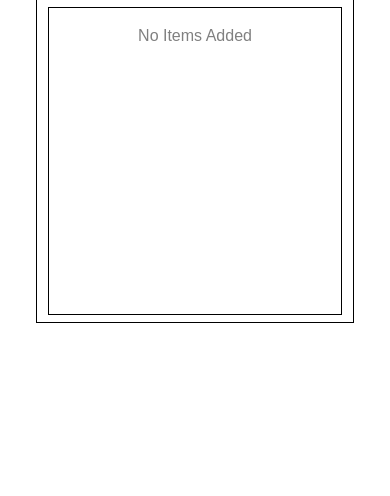
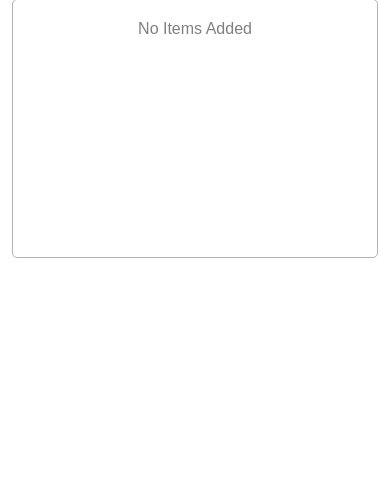
Before and after one commit to vishesh3006/Assignment-2, a website built with Parcel: page index.html in a window 390 px wide. Shown: the part 348-844 px from the top of the page. Built offline with nearby package versions, Linux system fonts and the light colour scheme.

Commit message:
Update styles.css

```diff
--- a/src/styles.css
+++ b/src/styles.css
@@ -14,8 +14,7 @@ body {
 .editForm,
 .addForm {
   max-width: 400px;
-  border: 1px solid #000;
-  padding: 10px 15px 50px;
+  /* border: 1px solid #000; */
 }
 
 #itemQuantity {
@@ -27,10 +26,16 @@ body {
   align-items: center;
 }
 
+input {
+  height: 30px;
+  margin: 3px 0px;
+}
+
 .listItem {
   /* width: 100%; */
-  height: 300px;
-  border: 1px solid #000;
+  height: 400px;
+  border: 1px solid #b4b4b4;
+  border-radius: 5px;
   /*text-align: center;*/
   overflow-y: scroll;
   padding: 1% 2%;
@@ -41,13 +46,18 @@ body {
 } */
 
 .container {
-  border: 1px solid #000000;
-  padding: 2% 3%;
-  width: 40%;
+  display: flex;
+  /* border: 1px solid #000000;
+  padding: 2% 3%; */
+  width: 80%;
   margin-left: 1%;
   margin-right: 1%;
 }
 
+.form-section {
+  width: 40%;
+  margin-right: 2%;
+}
 .formItem {
   display: flex;
   flex-direction: column;
@@ -87,6 +97,10 @@ button {
   align-items: center;
 }
 
+.groceryList {
+  width: 60%;
+}
+
 .delete {
   background-color: red;
 }
@@ -98,11 +112,24 @@ button {
   }
 
   .container {
-    width: 80%;
+    width: 100%;
+    flex-direction: column;
     margin-bottom: 5%;
   }
 
-  /* .listItem {
-    width: 95.5%;
-  } */
+  .form-section {
+    width: 80%;
+  }
+  .groceryList {
+    width: 100%;
+  }
+
+  .listItem {
+    height: 250px;
+    max-width: 600px;
+  }
+
+  .showQuantity {
+    min-width: 20px;
+  }
 }
```
